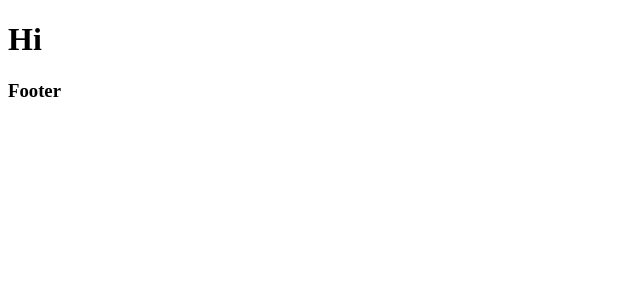
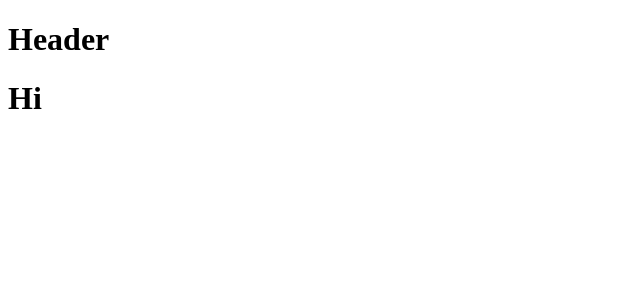
Before and after one commit to NedimBegic/gameShop-frontend, a Next.js app: page / in a window 1280 px wide. Shown: the top 300 px of the page, without its empty margins (0-640 px from the left). Built offline with nearby package versions, Linux system fonts and the light colour scheme.

Commit message:
creating layout

```diff
--- /dev/null
+++ b/app/Layout.tsx
@@ -0,0 +1,18 @@
+// components/Layout.tsx
+import React, { ReactNode } from "react";
+import Header from "@/mainComponents/Header";
+
+type LayoutProps = {
+  children: ReactNode;
+};
+
+const Layout: React.FC<LayoutProps> = ({ children }) => {
+  return (
+    <div>
+      <Header />
+      <main>{children}</main>
+    </div>
+  );
+};
+
+export default Layout;
--- a/mainComponents/Footer.tsx
+++ /dev/null
@@ -1,5 +0,0 @@
-const Footer = () => {
-  return <h3>Footer</h3>;
-};
-
-export default Footer;
--- a/pages/index.tsx
+++ b/pages/index.tsx
@@ -1,10 +1,8 @@
-import Header from "@/mainComponents/Header";
-import Footer from "@/mainComponents/Footer";
+import Layout from "@/app/Layout";
 export default function News() {
   return (
-    <main>
+    <Layout>
       <h1>Hi</h1>
-      <Footer />
-    </main>
+    </Layout>
   );
 }
```
Also changed, not shown: pages/about.tsx (+3 -6 lines).
